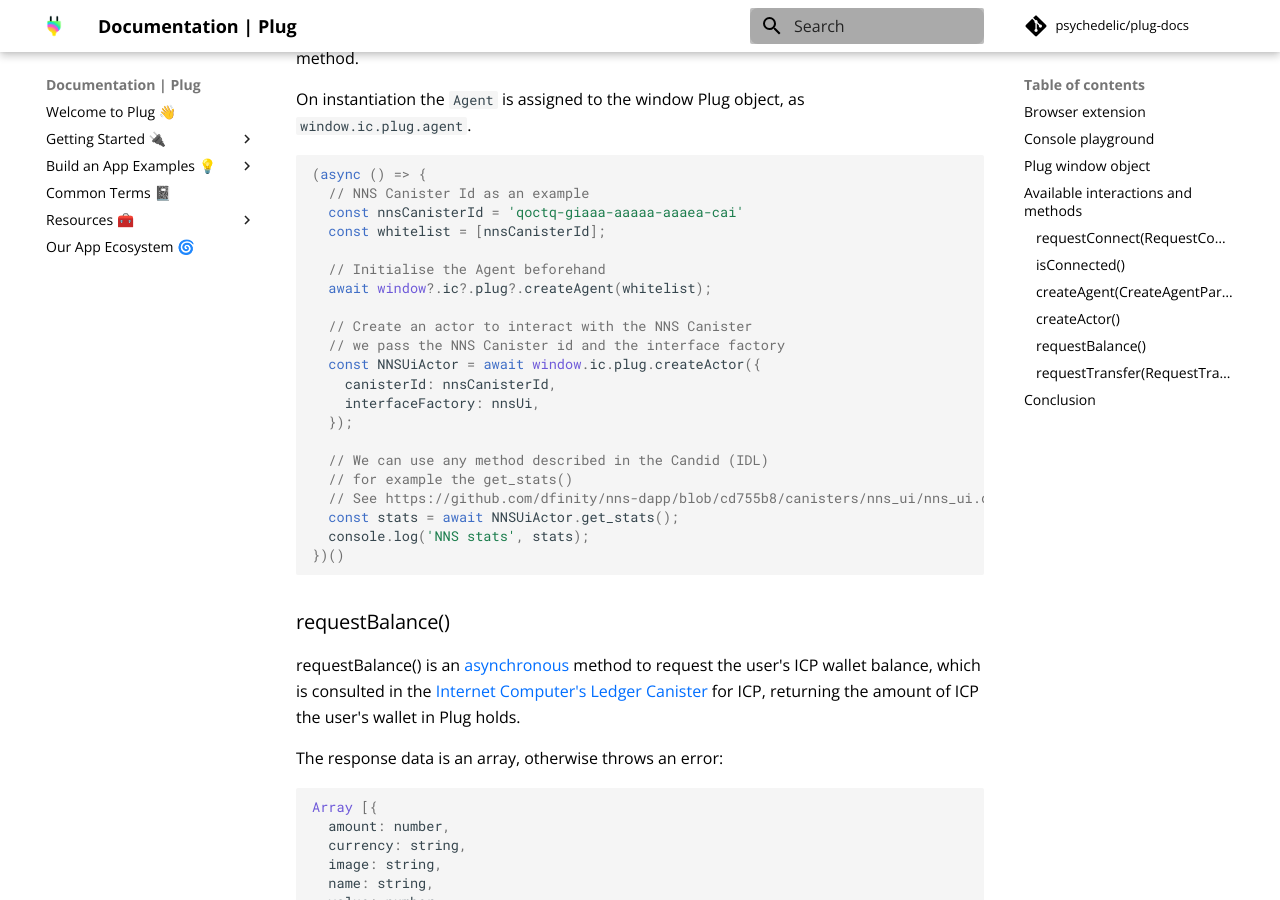
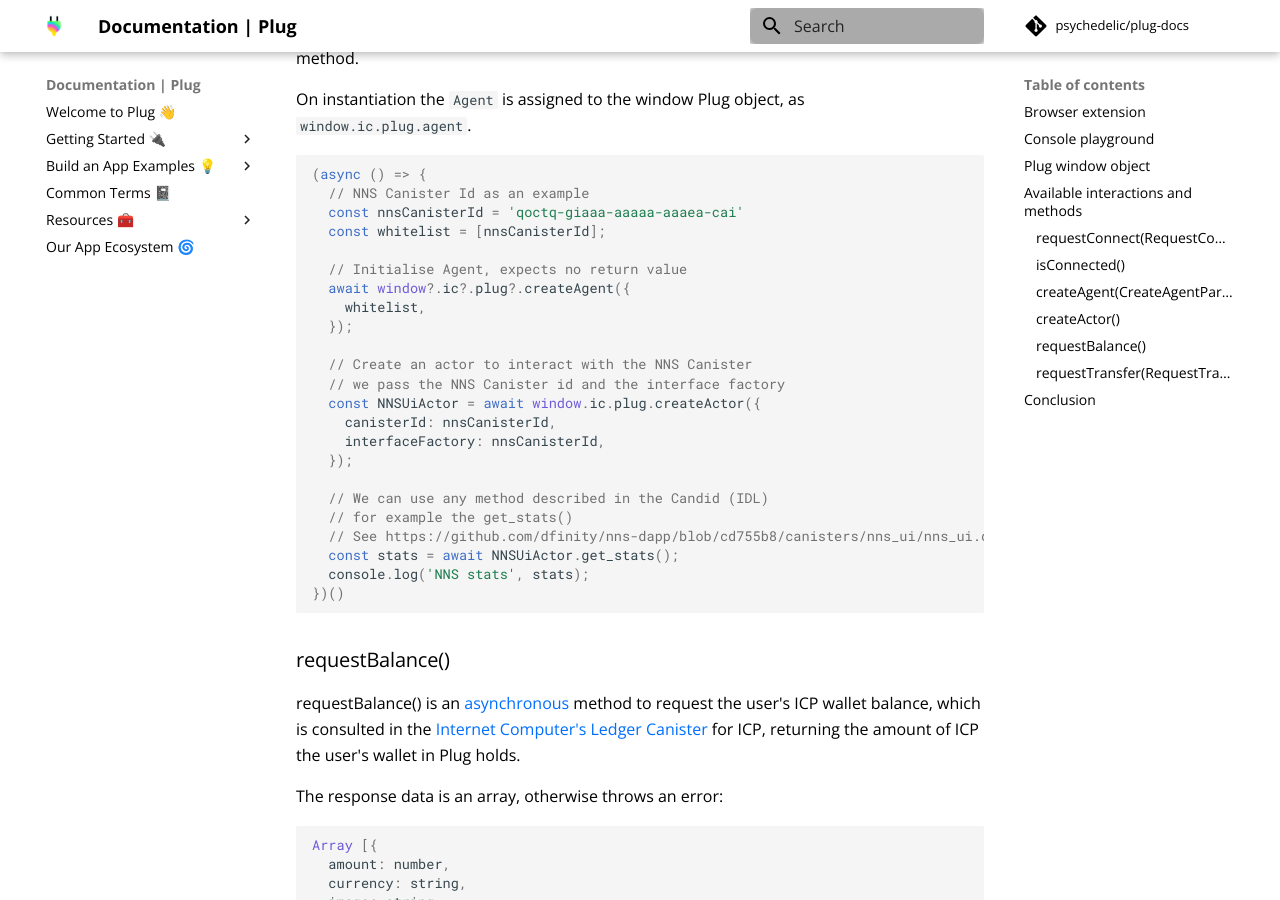
Before and after one commit to Psychedelic/plug-docs, an MkDocs documentation site: the page built from docs/getting-started/connect-to-plug.md, in a window 1280 px wide and 900 px high, scrolled down 4837 px. Built offline with MkDocs 1.6.1 and Material for MkDocs 9.7.7, drawn with Linux system fonts in a browser that asks for light colours; comment, search, counter and statistics services are not loaded.

```diff
--- a/docs/getting-started/connect-to-plug.md
+++ b/docs/getting-started/connect-to-plug.md
@@ -181,14 +181,16 @@ On instantiation the `Agent` is assigned to the window Plug object, as `window.i
   const nnsCanisterId = 'qoctq-giaaa-aaaaa-aaaea-cai'
   const whitelist = [nnsCanisterId];
 
-  // Initialise the Agent beforehand
-  await window?.ic?.plug?.createAgent(whitelist);
+  // Initialise Agent, expects no return value
+  await window?.ic?.plug?.createAgent({
+    whitelist,
+  });
 
   // Create an actor to interact with the NNS Canister
   // we pass the NNS Canister id and the interface factory
   const NNSUiActor = await window.ic.plug.createActor({
     canisterId: nnsCanisterId,
-    interfaceFactory: nnsUi,
+    interfaceFactory: nnsCanisterId,
   });
 
   // We can use any method described in the Candid (IDL)
```
